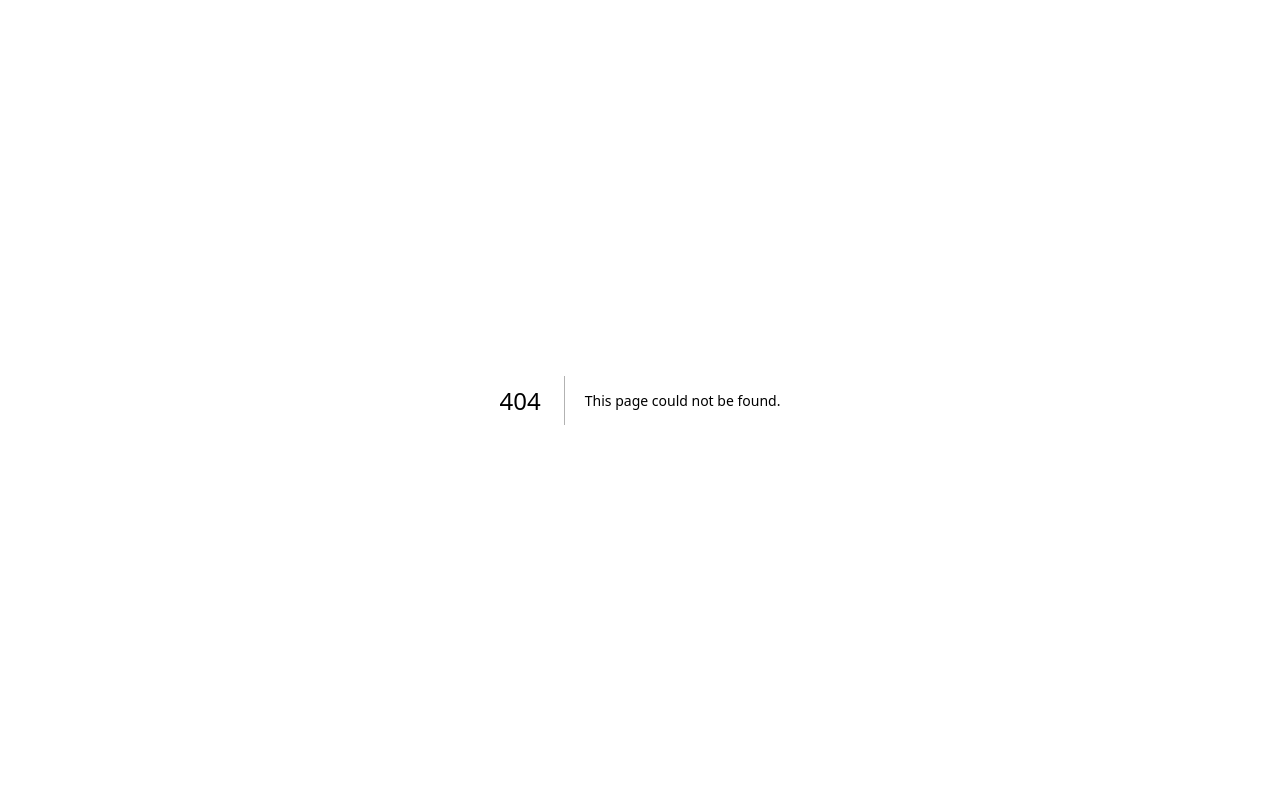
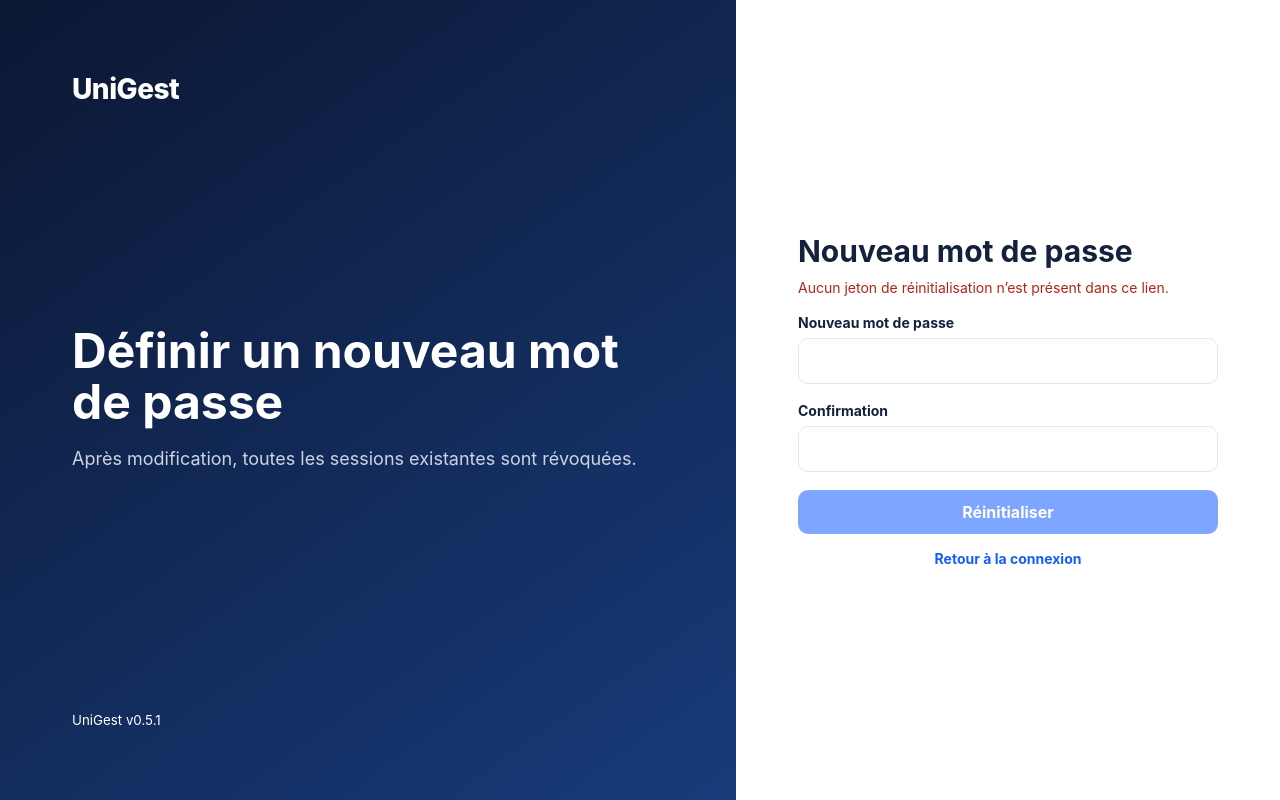
Before and after one commit to nadiryounes/unigest, a Next.js app in the folder apps/web/: page /reset-password in a window 1280 px wide. Before the commit this address had no page. Built offline with nearby package versions, Linux system fonts and the light colour scheme; no server answers.

Commit message:
Add password reset page

```diff
--- /dev/null
+++ b/apps/web/app/reset-password/page.tsx
@@ -0,0 +1,107 @@
+"use client";
+
+import Link from 'next/link';
+import { FormEvent, useEffect, useState } from 'react';
+import { API } from '../../lib';
+
+export default function ResetPasswordPage() {
+  const [token, setToken] = useState('');
+  const [password, setPassword] = useState('');
+  const [confirmation, setConfirmation] = useState('');
+  const [message, setMessage] = useState('');
+  const [error, setError] = useState('');
+  const [busy, setBusy] = useState(false);
+
+  useEffect(() => {
+    setToken(new URLSearchParams(window.location.search).get('token') || '');
+  }, []);
+
+  async function submit(event: FormEvent) {
+    event.preventDefault();
+    setError('');
+    setMessage('');
+
+    if (password !== confirmation) {
+      setError('Les deux mots de passe ne correspondent pas.');
+      return;
+    }
+
+    if (password.length < 12) {
+      setError('Le mot de passe doit contenir au moins 12 caractères.');
+      return;
+    }
+
+    setBusy(true);
+    try {
+      const response = await fetch(`${API}/auth/reset-password`, {
+        method: 'POST',
+        headers: { 'Content-Type': 'application/json' },
+        body: JSON.stringify({ token, newPassword: password }),
+      });
+      const data = await response.json().catch(() => ({}));
+      if (!response.ok) throw new Error(data.message || 'Réinitialisation impossible');
+      setMessage(data.message || 'Mot de passe réinitialisé.');
+    } catch (err: any) {
+      setError(err.message);
+    } finally {
+      setBusy(false);
+    }
+  }
+
+  return (
+    <div className="login-page">
+      <section className="login-brand">
+        <div className="brand-mark">UniGest</div>
+        <div className="brand-copy">
+          <h1>Définir un nouveau mot de passe</h1>
+          <p>Après modification, toutes les sessions existantes sont révoquées.</p>
+        </div>
+        <small>UniGest v0.5.1</small>
+      </section>
+      <section className="login-panel">
+        <form className="login-card" onSubmit={submit}>
+          <h2>Nouveau mot de passe</h2>
+          {!token && (
+            <div className="error">
+              Aucun jeton de réinitialisation n’est présent dans ce lien.
+            </div>
+          )}
+          <div className="field">
+            <label>Nouveau mot de passe</label>
+            <input
+              type="password"
+              value={password}
+              onChange={(event) => setPassword(event.target.value)}
+              required
+              minLength={12}
+              autoComplete="new-password"
+            />
+          </div>
+          <div className="field">
+            <label>Confirmation</label>
+            <input
+              type="password"
+              value={confirmation}
+              onChange={(event) => setConfirmation(event.target.value)}
+              required
+              minLength={12}
+              autoComplete="new-password"
+            />
+          </div>
+          <button
+            className="btn btn-primary"
+            style={{ width: '100%' }}
+            disabled={busy || !token}
+          >
+            {busy ? 'Modification…' : 'Réinitialiser'}
+          </button>
+          {message && <div className="success-box">{message}</div>}
+          {error && <div className="error">{error}</div>}
+          <div className="login-public">
+            <Link href="/">Retour à la connexion</Link>
+          </div>
+        </form>
+      </section>
+    </div>
+  );
+}
```
